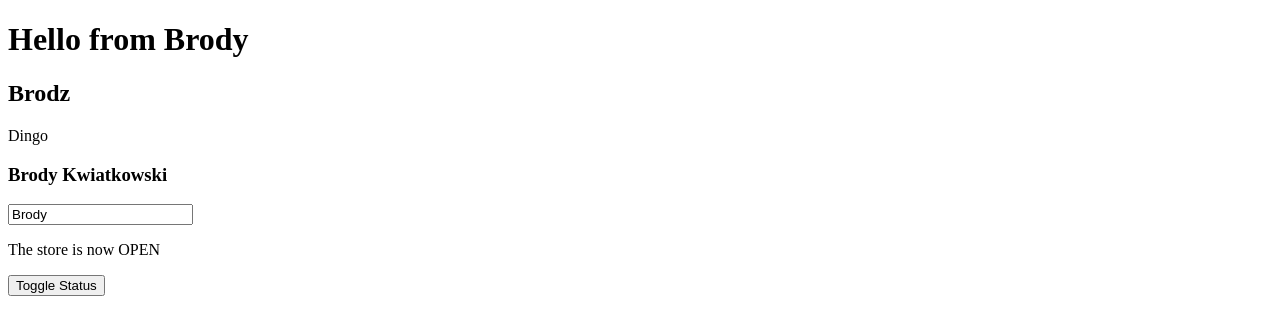
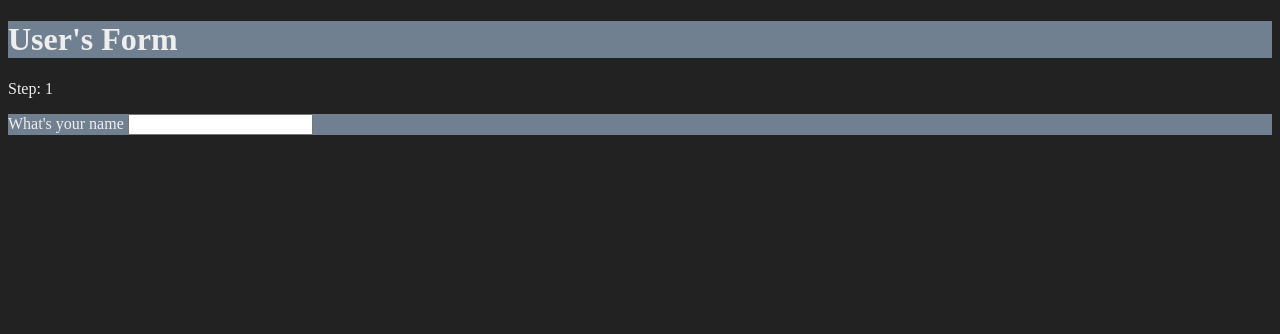
Before and after one commit to Brodingo/svelte-5-course, a SvelteKit app: page / in a window 1280 px wide. Shown: the top 334 px of the page. Built offline with nearby package versions, Linux system fonts and the light colour scheme.

Commit message:
conditionals, styles, and snippets

```diff
--- a/src/routes/+page.svelte
+++ b/src/routes/+page.svelte
@@ -1,26 +1,47 @@
 <script lang="ts">
     import Header from './Header.svelte'
-    let name = $state('Brody');
-    let status: 'OPEN' | 'CLOSED' = $state('OPEN');
-    let full_name = $derived(name + " " + 'Kwiatkowski')
 
-    // function toggle() {
-    //     status = status == 'OPEN' ? 'CLOSED' : 'OPEN'
-    // }
-    function onclick() {
-        status = status == 'OPEN' ? 'CLOSED' : 'OPEN';
-    }
+    let formState = $state({
+        name: '',
+        birthday: '',
+        step: 0,
+        error: ''
+    });
+
 </script>
 
-<Header {name} />
+<Header name={formState.name} />
 
-<h3>{full_name}</h3>
+<main>
+    <p>Step: {formState.step + 1}</p>
 
-<input type="text" bind:value={name} />
+    {@render formStep({
+        question: "What's your name",
+        id: 'name',
+        type: 'text'
+    })}
+</main>
 
-<p>The store is now {status}</p>
+{#snippet formStep({question, id, type} : {
+    type: string; id: string; question: string;
+})}
+    <article>
+        <div>
+            <label for="{id}">{question}</label>
+            <input {type} {id} bind:value={formState[id]}>
+        </div>
+    </article>
+{/snippet}
 
-<!-- <button {onclick}>Toggle Status</button> -->
-<button onclick={() => {
-    status = status == 'OPEN' ? 'CLOSED' : 'OPEN';
-}}>Toggle Status</button>
+<style>
+    :global(body) {
+        background-color: #222;
+        color: #eee;
+    }
+    :global(div) {
+        background-color: slategray;
+    }
+    .error {
+        color: red;
+    }
+</style>
--- a/src/routes/Header.svelte
+++ b/src/routes/Header.svelte
@@ -1,18 +1,18 @@
 <script lang="ts">
     let {
-        name,
-        fake_name = 'Dingo'
+        name
     }: {
         name: string;
-        fake_name?: string | null;
+
     } = $props();
 </script>
 
-<h1>Hello from {name}</h1>
-<h2>{name.replaceAll("y","z")}</h2>
-
-{fake_name}
+<div>
+    <h1>{name ? name : 'User'}'s Form</h1>
+</div>
 
 <style>
-
+    div {
+        /* background-color: blanchedalmond; */
+    }
 </style>
```
Also changed, not shown: src/routes/Header_state.svelte (added, +20 -0 lines), src/routes/page_state.svelte (added, +26 -0 lines).
